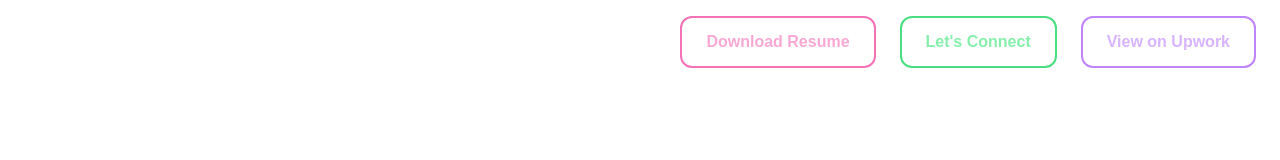
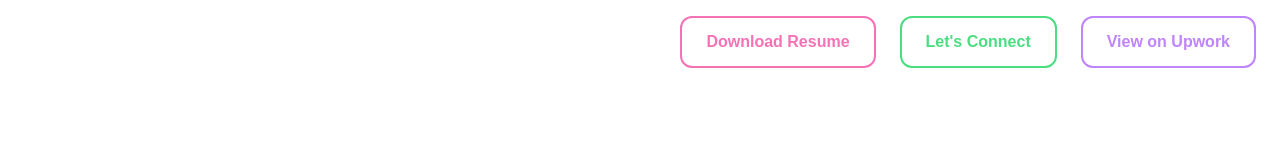
Before and after one commit to fatematahir10/Portfolio, a React (Vite) app: page / in a window 1280 px wide. Shown: the top 160 px of the page. Built offline with nearby package versions, Linux system fonts and the light colour scheme.

Commit message:
darker navbar text color

```diff
--- a/src/components/Navbar.tsx
+++ b/src/components/Navbar.tsx
@@ -10,14 +10,14 @@
                 <a
                 href="/Resume.pdf"
                 download
-                className="inline-flex items-center gap-2 px-6 py-3 border-2 border-pink-400 text-pink-300 font-semibold rounded-xl hover:bg-pink-500 hover:text-black transition-all duration-300"
+                className="inline-flex items-center gap-2 px-6 py-3 border-2 border-pink-400 text-pink-400 font-semibold rounded-xl hover:bg-pink-500 hover:text-black transition-all duration-300"
                 >
                 Download Resume
                 </a>
 
                 <a
                 href="mailto:fatematahir96@example.com"
-                className="inline-flex items-center gap-2 px-6 py-3 border-2 border-green-400 text-green-300 font-semibold rounded-xl hover:bg-green-500 hover:text-black transition-all duration-300"
+                className="inline-flex items-center gap-2 px-6 py-3 border-2 border-green-400 text-green-400 font-semibold rounded-xl hover:bg-green-500 hover:text-black transition-all duration-300"
                 >
                 Let's Connect
                 </a>
@@ -25,7 +25,7 @@
                 href="https://www.upwork.com/freelancers/fatematahir?mp_source=share"
                 target="_blank"
                 rel="noopener noreferrer"
-                className="inline-flex items-center gap-2 px-6 py-3 border-2 border-purple-400 text-purple-300 font-semibold rounded-xl hover:bg-purple-500 hover:text-black transition-all duration-300"
+                className="inline-flex items-center gap-2 px-6 py-3 border-2 border-purple-400 text-purple-400 font-semibold rounded-xl hover:bg-purple-500 hover:text-black transition-all duration-300"
                 >
                 View on Upwork
               </a>
```
